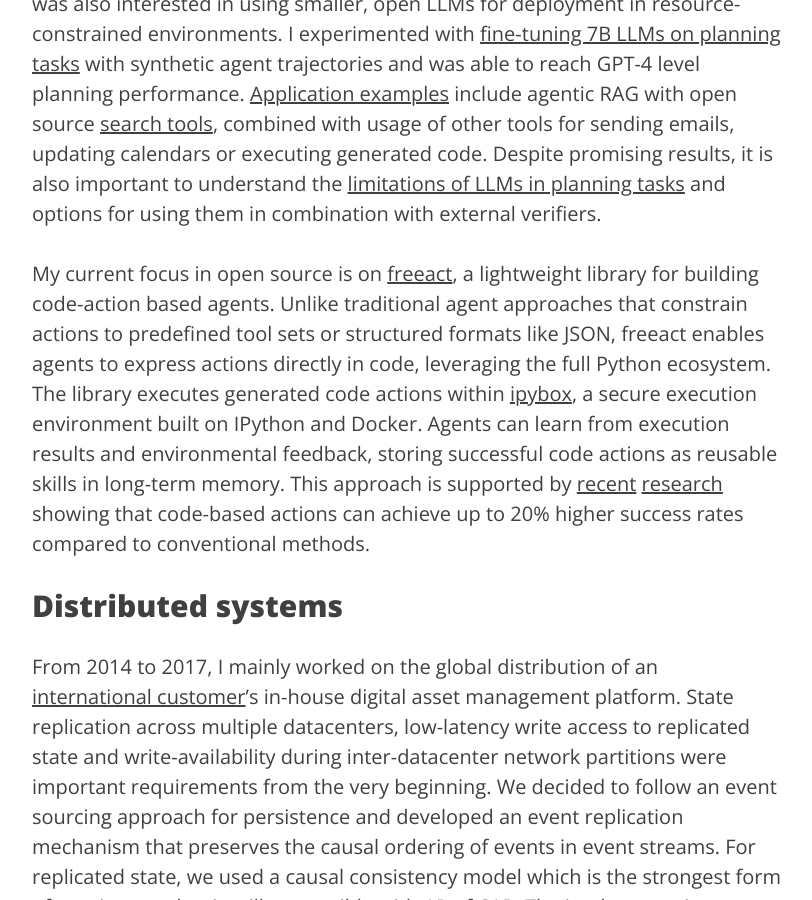
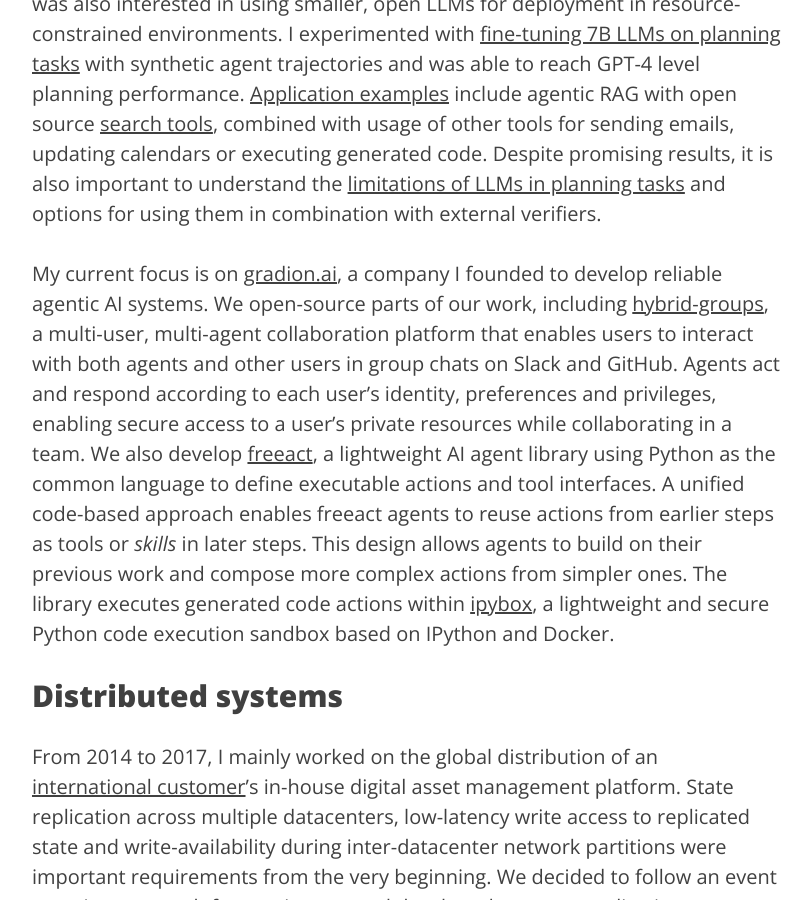
Before and after one commit to krasserm/krasserm.github.io, a Jekyll site: the page built from stories.md, in a window 1280 px wide and 900 px high, scrolled down 2025 px. Shown: the whole window, without its empty margins (233-1045 px from the left). Built offline with Jekyll 4.4.1, drawn with Linux system fonts in a browser that asks for light colours.

Commit message:
Update AI stories and introduction

```diff
--- a/stories.md
+++ b/stories.md
@@ -19,7 +19,7 @@
 
 During my work on AI search engines, I started to explore LLM-based [agentic systems](https://www.deeplearning.ai/the-batch/welcoming-diverse-approaches-keeps-machine-learning-strong/), enabling search engines to handle more complex, multi-step queries. Although most applications use the power of commercial, API-based models, I was also interested in using smaller, open LLMs for deployment in resource-constrained environments. I experimented with [fine-tuning 7B LLMs on planning tasks](/2024/05/31/planner-fine-tuning/) with synthetic agent trajectories and was able to reach GPT-4 level planning performance. [Application examples](/2024/05/31/planner-fine-tuning/#real-environment) include agentic RAG with open source [search tools](https://github.com/krasserm/bot-with-plan/tree/master/gba/tools/search#search-tools), combined with usage of other tools for sending emails, updating calendars or executing generated code. Despite promising results, it is also important to understand the [limitations of LLMs in planning tasks](https://arxiv.org/abs/2402.01817) and options for using them in combination with external verifiers.
 
-My current focus in open source is on [freeact](https://github.com/gradion-ai/freeact), a lightweight library for building code-action based agents. Unlike traditional agent approaches that constrain actions to predefined tool sets or structured formats like JSON, freeact enables agents to express actions directly in code, leveraging the full Python ecosystem. The library executes generated code actions within [ipybox](https://github.com/gradion-ai/ipybox), a secure execution environment built on IPython and Docker. Agents can learn from execution results and environmental feedback, storing successful code actions as reusable skills in long-term memory. This approach is supported by [recent](https://arxiv.org/abs/2402.01030) [research](https://arxiv.org/abs/2411.01747) showing that code-based actions can achieve up to 20% higher success rates compared to conventional methods.
+My current focus is on [gradion.ai](https://gradion.ai/), a company I founded to develop reliable agentic AI systems. We open-source parts of our work, including [hybrid-groups](https://github.com/gradion-ai/hybrid-groups), a multi-user, multi-agent collaboration platform that enables users to interact with both agents and other users in group chats on Slack and GitHub. Agents act and respond according to each user's identity, preferences and privileges, enabling secure access to a user's private resources while collaborating in a team. We also develop [freeact](https://github.com/gradion-ai/freeact), a lightweight AI agent library using Python as the common language to define executable actions and tool interfaces. A unified code-based approach enables freeact agents to reuse actions from earlier steps as tools or *skills* in later steps. This design allows agents to build on their previous work and compose more complex actions from simpler ones. The library executes generated code actions within [ipybox](https://github.com/gradion-ai/ipybox), a lightweight and secure Python code execution sandbox based on IPython and Docker.
 
 ## Distributed systems
 
```
Also changed, not shown: about.md (+1 -1 lines), resume.md (+1 -1 lines).
